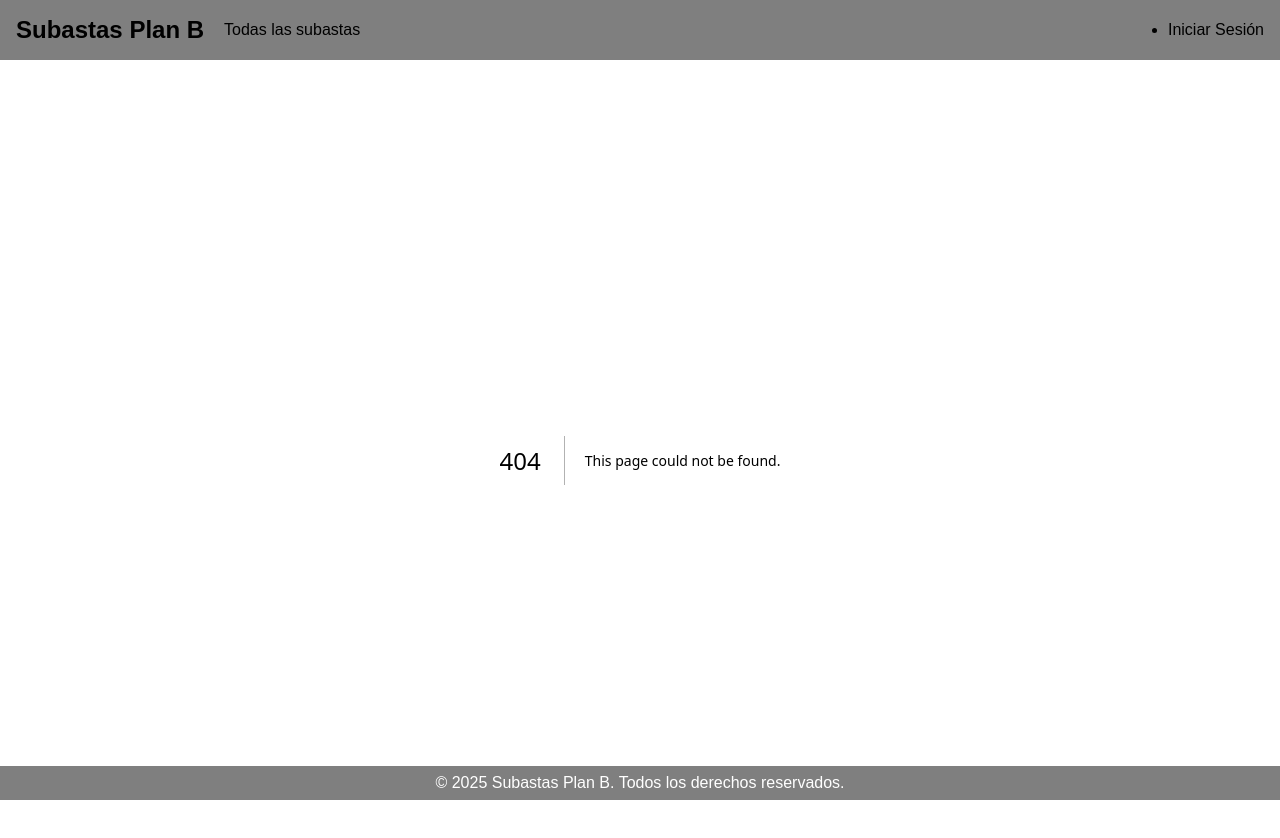
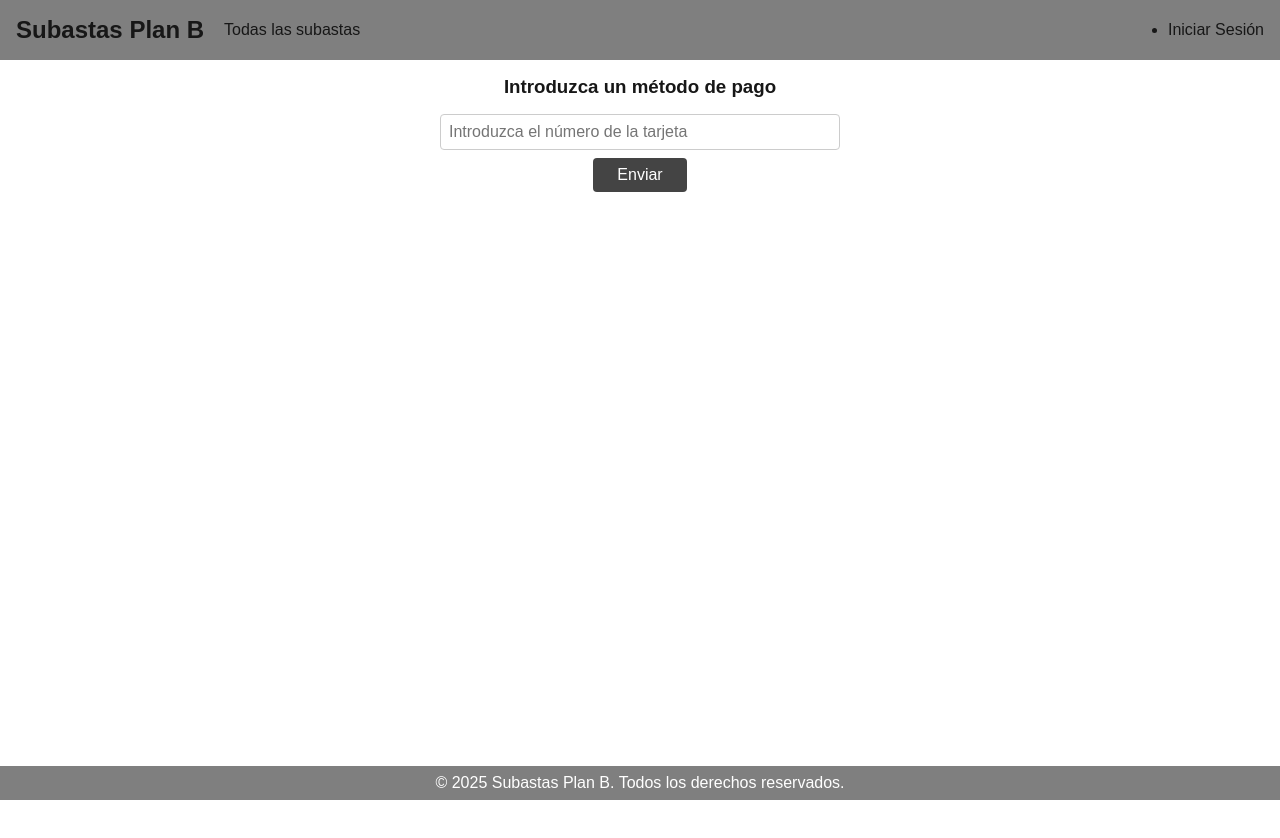
Before and after one commit to miguelangelhuamani/CarAuction_Frontend, a Next.js app: page /introducir_cartera in a window 1280 px wide. Before the commit this address had no page. Shown: the top 838 px of the page. After the commit the page ends 800 px from the top, so only its background shows below. Built offline with nearby package versions, Linux system fonts and the light colour scheme.

Commit message:
Implementación monedero

```diff
--- /dev/null
+++ b/app/introducir_cartera/page.js
@@ -0,0 +1,47 @@
+"use client";
+
+
+import { useState, useEffect} from "react";
+import styles from "./page.module.css";
+import createWallet from "./utils";
+import { useRouter } from "next/navigation";
+
+
+export default function IntroduceWalletPage(){
+
+    const [token, setToken] = useState(null);
+    const router = useRouter();
+    const [error, setError] = useState("");
+
+
+    useEffect(()=>{
+        setToken(localStorage.getItem("token-jwt"))
+    }, [])
+
+    const handleOnSubmit = async (event) => {
+    event.preventDefault();
+    const formData = new FormData(event.target);
+    const cardNumber = formData.get("cardNumber");
+    setError("");
+
+    try {
+        await createWallet(token, cardNumber);
+        router.push("/perfil");
+    } catch (err) {
+        console.log(err);
+        setError(err.message);
+    }
+    };
+
+
+    return(
+        <div className= {styles.main}>
+            <h3>Introduzca un método de pago</h3>
+            <form className={styles.form} onSubmit={handleOnSubmit}>
+                <input className = {styles.cardnumber}  name = "cardNumber" type = "text" placeholder="Introduzca el número de la tarjeta"></input>
+                <button className={styles.submitButton} type = "submit">Enviar</button>
+                {error?(<p>Error: {error}</p>):(<></>)}
+            </form>
+        </div>
+    )
+}
--- /dev/null
+++ b/app/introducir_cartera/page.module.css
@@ -0,0 +1,40 @@
+.main {
+  width: 100%;
+  padding: 1rem;
+  text-align: center;
+  display: flex;
+  flex-direction: column;
+  align-items: center;
+  gap: 1rem;
+}
+
+.form {
+  display: flex;
+  flex-direction: column;
+  gap: 0.5rem;
+  align-items: center;
+}
+
+.cardnumber {
+  width: 600%;
+  max-width: 400px;
+  padding: 0.5em;
+  font-size: 1em;
+  border: 1px solid #ccc;
+  border-radius: 4px;
+}
+
+.submitButton {
+  width: fit-content;
+  padding: 0.5em 1.5em;
+  font-size: 1em;
+  background-color: #444;
+  color: white;
+  border: none;
+  border-radius: 4px;
+  cursor: pointer;
+}
+
+.submitButton:hover {
+  background-color: #666;
+}
--- /dev/null
+++ b/app/introducir_cartera/utils.js
@@ -0,0 +1,19 @@
+export default async function createWallet(token, cardNumber) {
+  const response = await fetch("http://127.0.0.1:8000/api/users/create-wallet/", {
+    method: "POST",
+    headers: {
+      Authorization: `Bearer ${token}`,
+      "Content-Type": "application/json",
+    },
+    body: JSON.stringify({ card_number: "4242424242424242" }),
+  });
+
+  const data = await response.json();
+
+  if (!response.ok) {
+    console.error("Error:", response);
+    throw new Error(data.detail || "Error al crear la wallet");
+  }
+
+  return data;
+}
--- a/app/perfil/page.module.css
+++ b/app/perfil/page.module.css
@@ -29,4 +29,5 @@
   background-color: #d42727;
   color: white;
   border-radius: 5px;
+  margin-bottom: 1rem;
 }
```
Also changed, not shown: app/perfil/page.js (+82 -1 lines), app/perfil/utils.js (+53 -0 lines).
